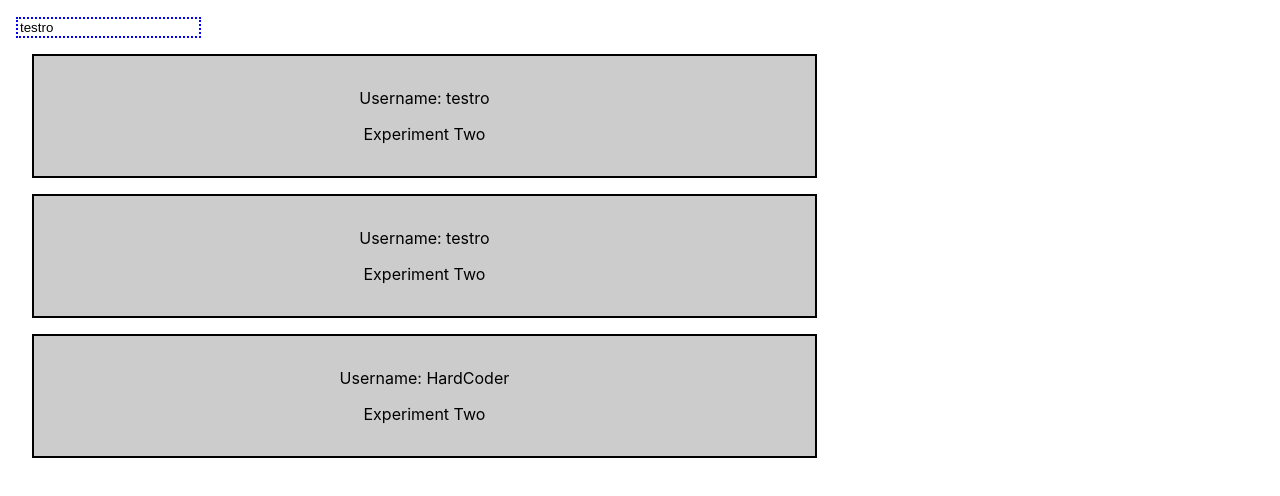
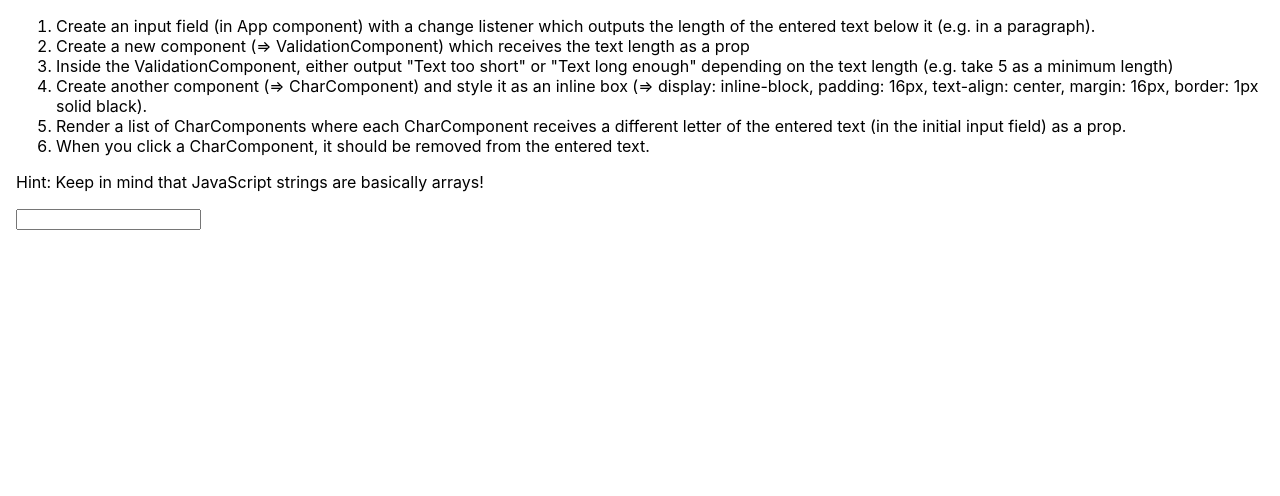
Before and after one commit to fmiusov/react-experiments, a React (Create React App) app: page / in a window 1280 px wide. Shown: the top 496 px of the page. Built offline with nearby package versions, Linux system fonts and the light colour scheme.

Commit message:
debugging character counter

```diff
--- a/src/experimentThree/listsAndConditionals.js
+++ b/src/experimentThree/listsAndConditionals.js
@@ -5,6 +5,7 @@ class ListsAndConditionals extends Component {
 
   characterCounter = (event) => {
     const count = [...this.event.target.value]
+    console.log(...this.event.target.value)
 
     return (
       <p>
--- a/src/index.js
+++ b/src/index.js
@@ -3,10 +3,10 @@ import ReactDOM from 'react-dom';
 import './index.css';
 // import StateExperiment from './experimentOne/stateExperiment';
 import * as serviceWorker from './serviceWorker';
-import BindingExperiment from './experimentTwo/bindingExperiment';
+import ListsAndConditionals from './experimentThree/listsAndConditionals';
 
 ReactDOM.render(
-    <BindingExperiment />,
+    <ListsAndConditionals />,
   document.getElementById('root')
 );
 
```
